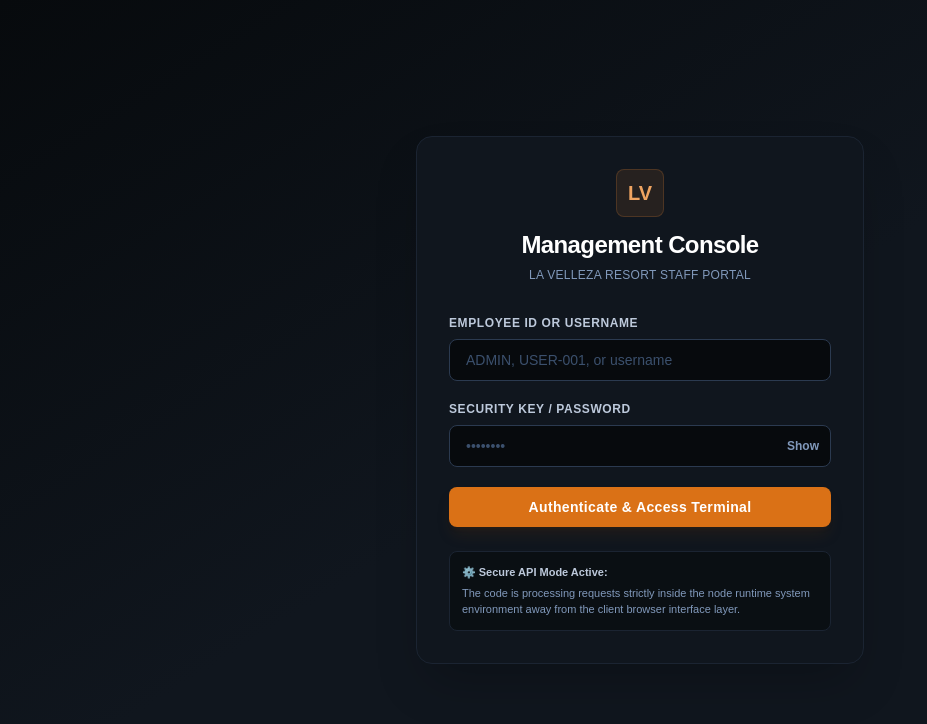
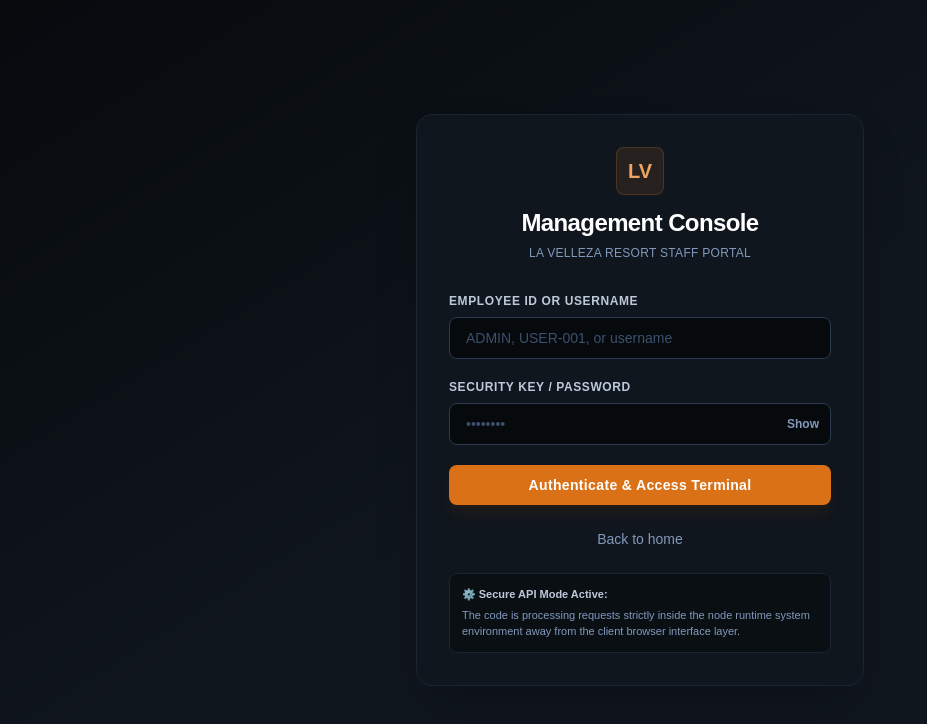
Before and after one commit to donmatt773/Final-Lavelleza, a Next.js app: page /login in a window 1280 px wide. Shown: the top 724 px of the page, without its empty margins (0-927 px from the left). Built offline with nearby package versions, Linux system fonts and the light colour scheme.

Commit message:
Add back-to-home link on login

```diff
--- a/app/login/page.tsx
+++ b/app/login/page.tsx
@@ -1,6 +1,7 @@
 'use client';
 
 import React, { useState } from 'react';
+import Link from 'next/link';
 import { useRouter } from 'next/navigation';
 
 
@@ -134,6 +135,12 @@ export default function LoginPage() {
           >
             {loading ? 'Authenticating...' : 'Authenticate & Access Terminal'}
           </button>
+          <Link
+            href="/"
+            className="block pt-1 text-center text-sm text-slate-400 transition hover:text-slate-200 focus-visible:outline-none focus-visible:underline"
+          >
+            Back to home
+          </Link>
         </form>
 
         <div className="mt-6 p-3 rounded-lg bg-slate-950/60 border border-slate-800 text-[11px] text-slate-400 space-y-1">
```
